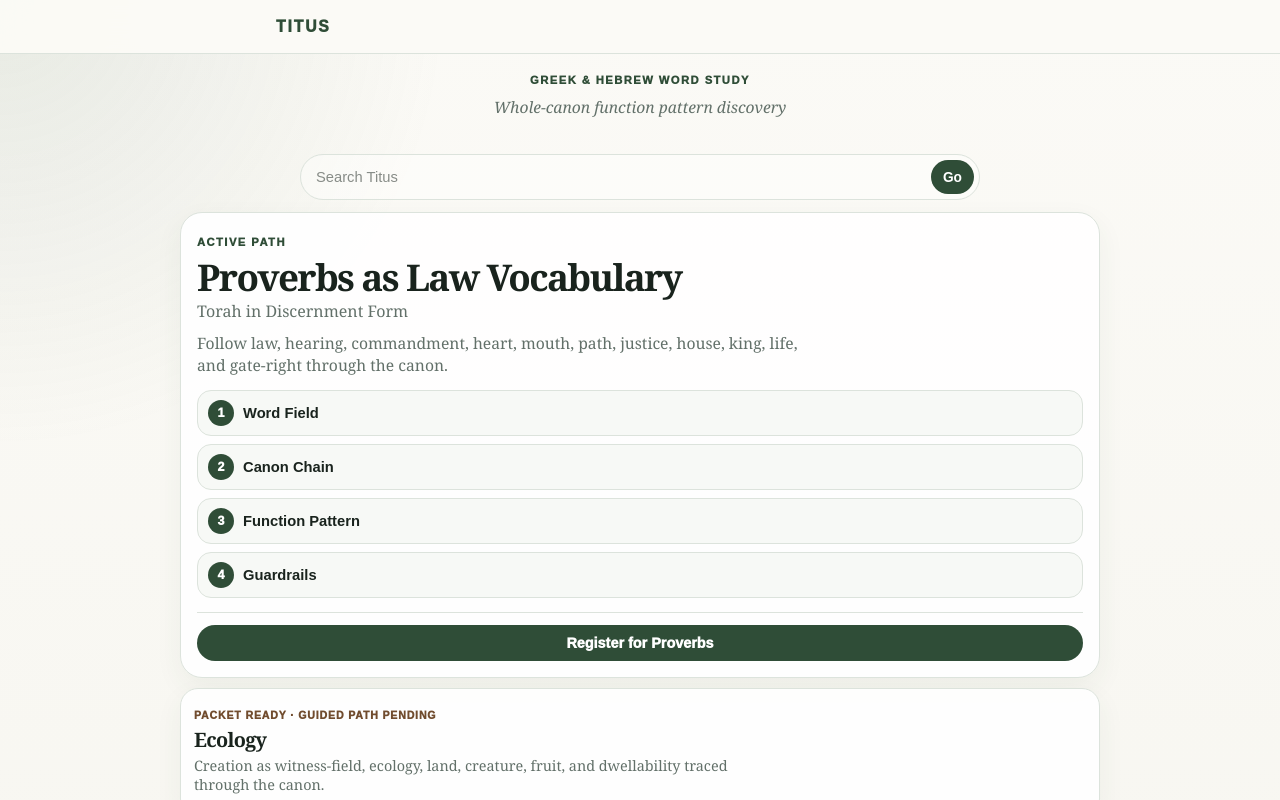
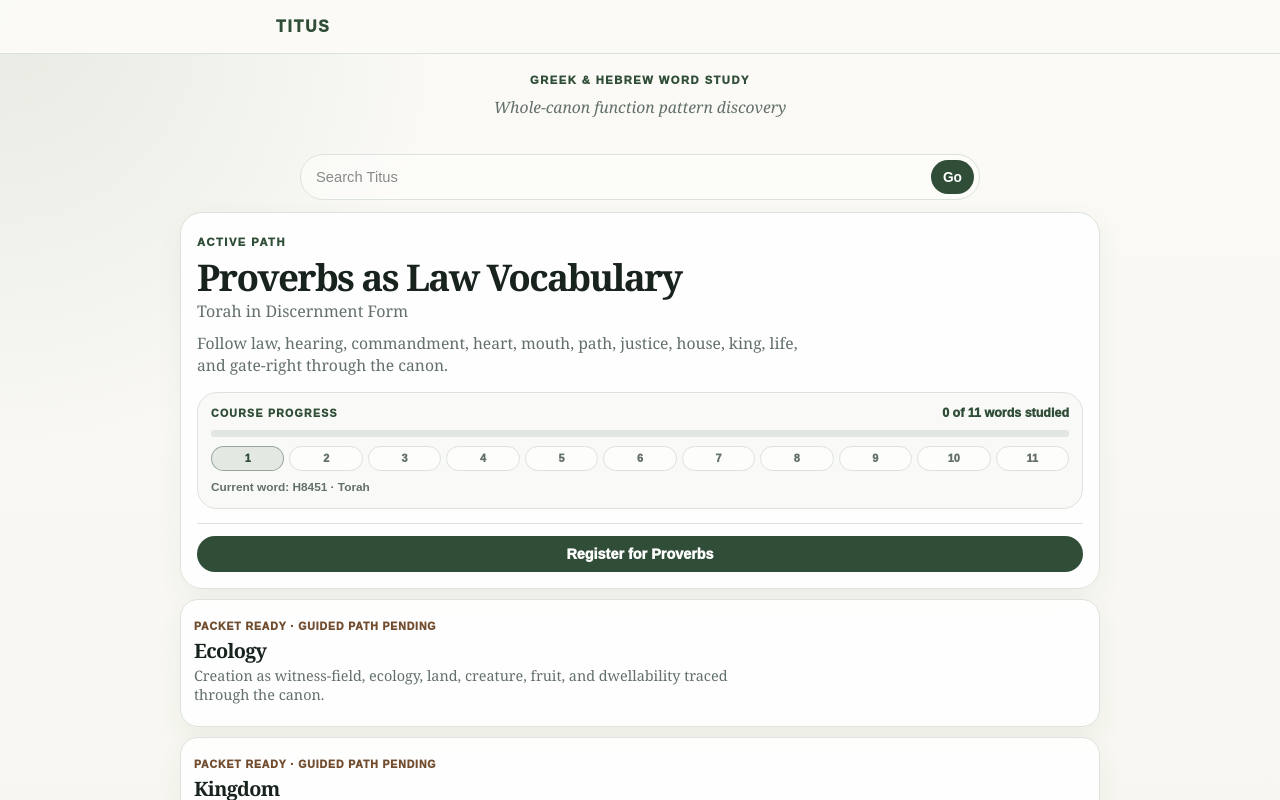
Before and after one commit to optical-lift/titus, a Next.js app: page / in a window 1280 px wide. Shown: the top 800 px of the page. Built offline with nearby package versions, Linux system fonts and the light colour scheme.

Commit message:
Add Proverbs course progress to home path

```diff
--- a/app/globals.css
+++ b/app/globals.css
@@ -3822,3 +3822,131 @@ body {
 }
 
 /* End Titus source-driven drawer progress */
+
+/* Titus global course progress */
+
+.titus-course-progress-card {
+  display: grid;
+  gap: 9px;
+  margin-top: 16px;
+  border: 1px solid var(--line);
+  border-radius: 20px;
+  background: rgba(238, 242, 236, 0.38);
+  padding: 13px;
+}
+
+.titus-course-progress-card__top {
+  display: flex;
+  align-items: center;
+  justify-content: space-between;
+  gap: 12px;
+  font-family: var(--ui-font);
+}
+
+.titus-course-progress-card__top span {
+  color: var(--accent-dark);
+  font-size: 0.66rem;
+  font-weight: 950;
+  letter-spacing: 0.12em;
+  line-height: 1;
+  text-transform: uppercase;
+}
+
+.titus-course-progress-card__top strong {
+  color: var(--accent-dark);
+  font-size: 0.78rem;
+  font-weight: 950;
+  line-height: 1.15;
+  text-align: right;
+}
+
+.titus-course-progress-card__track {
+  height: 7px;
+  overflow: hidden;
+  border-radius: 999px;
+  background: rgba(101, 125, 98, 0.16);
+}
+
+.titus-course-progress-card__track span {
+  display: block;
+  height: 100%;
+  border-radius: inherit;
+  background: var(--accent-dark);
+  transition: width 220ms ease;
+}
+
+.titus-course-progress-card__words {
+  display: grid;
+  grid-template-columns: repeat(11, minmax(0, 1fr));
+  gap: 5px;
+}
+
+.titus-course-progress-card__word {
+  display: grid;
+  place-items: center;
+  min-width: 0;
+  height: 25px;
+  border: 1px solid var(--line);
+  border-radius: 999px;
+  background: rgba(255, 255, 255, 0.68);
+  color: var(--muted);
+  font-family: var(--ui-font);
+  font-size: 0.68rem;
+  font-weight: 950;
+}
+
+.titus-course-progress-card__word.is-current {
+  border-color: rgba(47, 77, 55, 0.42);
+  background: rgba(101, 125, 98, 0.14);
+  color: var(--accent-dark);
+}
+
+.titus-course-progress-card__word.is-complete {
+  border-color: var(--accent-dark);
+  background: var(--accent-dark);
+  color: #fff;
+}
+
+.titus-course-progress-card p {
+  margin: 0;
+  color: var(--muted);
+  font-family: var(--ui-font);
+  font-size: 0.74rem;
+  font-weight: 800;
+  line-height: 1.28;
+}
+
+@media (max-width: 720px) {
+  .titus-course-progress-card {
+    margin-top: 14px;
+    border-radius: 18px;
+    padding: 12px;
+  }
+
+  .titus-course-progress-card__top {
+    align-items: start;
+  }
+
+  .titus-course-progress-card__top span {
+    font-size: 0.6rem;
+  }
+
+  .titus-course-progress-card__top strong {
+    font-size: 0.72rem;
+  }
+
+  .titus-course-progress-card__words {
+    gap: 4px;
+  }
+
+  .titus-course-progress-card__word {
+    height: 23px;
+    font-size: 0.62rem;
+  }
+
+  .titus-course-progress-card p {
+    font-size: 0.68rem;
+  }
+}
+
+/* End Titus global course progress */
--- a/app/page.tsx
+++ b/app/page.tsx
@@ -1,5 +1,7 @@
 import Link from "next/link";
 import { getHomeStudyPaths } from "@/data/titus/courses";
+
+import { TitusCourseProgress } from "@/components/titus-course-progress";
 
 const studySteps = [
   "Word Field",
@@ -55,14 +57,7 @@ export default function Home() {
                 {activePath.homeDescription ?? activePath.description}
               </p>
 
-              <div className="compact-outline" aria-label="Course outline">
-                {studySteps.map((step, index) => (
-                  <div className="compact-outline-row" key={step}>
-                    <span>{index + 1}</span>
-                    <p>{step}</p>
-                  </div>
-                ))}
-              </div>
+                            <TitusCourseProgress />
 
               <div className="compact-register-row">
                 <Link
--- a/components/course-word-lesson-shell.tsx
+++ b/components/course-word-lesson-shell.tsx
@@ -4,6 +4,8 @@ import Link from "next/link";
 import { useMemo, useState } from "react";
 import type { CourseWordLessonShell } from "@/data/titus/course-word-lessons";
 import { TitusLexStamp } from "@/components/titus-lex-stamp";
+
+import { TitusCourseProgressMarker } from "@/components/titus-course-progress";
 
 type CourseWordLessonShellViewProps = {
   shell: CourseWordLessonShell;
@@ -258,6 +260,7 @@ return (
         </div>
       </section>
 
-    </main>
+          <TitusCourseProgressMarker />
+</main>
   );
 }
--- /dev/null
+++ b/components/titus-course-progress.tsx
@@ -0,0 +1,246 @@
+"use client";
+
+import { useEffect, useMemo, useState } from "react";
+
+const STORAGE_KEY = "titus.course-progress.proverbs-law-vocabulary.v1";
+const EVENT_NAME = "titus-course-progress-updated";
+
+const LESSONS = [
+  { slug: "h8451", strongId: "H8451", label: "Torah" },
+  { slug: "h8085", strongId: "H8085", label: "Hear" },
+  { slug: "h4687", strongId: "H4687", label: "Command" },
+  { slug: "h3820", strongId: "H3820", label: "Heart" },
+  { slug: "h6310", strongId: "H6310", label: "Mouth" },
+  { slug: "h1870", strongId: "H1870", label: "Way" },
+  { slug: "h4941", strongId: "H4941", label: "Justice" },
+  { slug: "h6666", strongId: "H6666", label: "Righteous" },
+  { slug: "h2416", strongId: "H2416", label: "Life" },
+  { slug: "h2421", strongId: "H2421", label: "Live" },
+  { slug: "g3551", strongId: "G3551", label: "Nomos" },
+];
+
+type TitusCourseProgressState = {
+  completedLessonSlugs: string[];
+  currentLessonSlug?: string;
+  startedLessonSlugs?: string[];
+  updatedAt?: string;
+};
+
+function emptyProgress(): TitusCourseProgressState {
+  return {
+    completedLessonSlugs: [],
+    startedLessonSlugs: [],
+  };
+}
+
+function readProgress(): TitusCourseProgressState {
+  if (typeof window === "undefined") return emptyProgress();
+
+  try {
+    const raw = window.localStorage.getItem(STORAGE_KEY);
+    if (!raw) return emptyProgress();
+
+    const parsed = JSON.parse(raw) as TitusCourseProgressState;
+
+    return {
+      completedLessonSlugs: Array.isArray(parsed.completedLessonSlugs)
+        ? parsed.completedLessonSlugs
+        : [],
+      startedLessonSlugs: Array.isArray(parsed.startedLessonSlugs)
+        ? parsed.startedLessonSlugs
+        : [],
+      currentLessonSlug: parsed.currentLessonSlug,
+      updatedAt: parsed.updatedAt,
+    };
+  } catch {
+    return emptyProgress();
+  }
+}
+
+function writeProgress(next: TitusCourseProgressState) {
+  if (typeof window === "undefined") return;
+
+  window.localStorage.setItem(
+    STORAGE_KEY,
+    JSON.stringify({
+      ...next,
+      updatedAt: new Date().toISOString(),
+    }),
+  );
+
+  window.dispatchEvent(new Event(EVENT_NAME));
+}
+
+function mergeUnique(values: string[]) {
+  return Array.from(new Set(values.filter(Boolean)));
+}
+
+function lessonFromPath() {
+  if (typeof window === "undefined") return null;
+
+  const match = window.location.pathname.match(/\/lessons\/([^/?#]+)/i);
+  const slug = match?.[1]?.toLowerCase();
+
+  if (!slug) return null;
+
+  return LESSONS.find((lesson) => lesson.slug === slug) ?? null;
+}
+
+function markLessonStarted(lessonSlug: string) {
+  const existing = readProgress();
+
+  writeProgress({
+    ...existing,
+    currentLessonSlug: lessonSlug,
+    startedLessonSlugs: mergeUnique([...(existing.startedLessonSlugs ?? []), lessonSlug]),
+    completedLessonSlugs: mergeUnique(existing.completedLessonSlugs ?? []),
+  });
+}
+
+function markLessonCompleted(lessonSlug: string) {
+  const existing = readProgress();
+
+  writeProgress({
+    ...existing,
+    currentLessonSlug: lessonSlug,
+    startedLessonSlugs: mergeUnique([...(existing.startedLessonSlugs ?? []), lessonSlug]),
+    completedLessonSlugs: mergeUnique([...(existing.completedLessonSlugs ?? []), lessonSlug]),
+  });
+}
+
+export function TitusCourseProgressMarker() {
+  useEffect(() => {
+    const lesson = lessonFromPath();
+
+    if (!lesson) return;
+
+    markLessonStarted(lesson.slug);
+
+    const syncCompletion = () => {
+      const drawer = document.querySelector<HTMLElement>(".course-word-packet__drawer");
+      const text = drawer?.textContent ?? "";
+      const match = text.match(/DRAWER\s+(\d+)\s+OF\s+(\d+)/i);
+
+      if (!match) return;
+
+      const current = Number(match[1]);
+      const total = Number(match[2]);
+
+      if (Number.isFinite(current) && Number.isFinite(total) && total > 0 && current >= total) {
+        markLessonCompleted(lesson.slug);
+      }
+    };
+
+    const root = document.querySelector(".course-word-packet");
+    const observer = root
+      ? new MutationObserver(() => {
+          window.setTimeout(syncCompletion, 0);
+          window.setTimeout(syncCompletion, 80);
+        })
+      : null;
+
+    if (observer && root) {
+      observer.observe(root, {
+        childList: true,
+        subtree: true,
+        characterData: true,
+        attributes: true,
+      });
+    }
+
+    const onClick = () => {
+      window.setTimeout(syncCompletion, 0);
+      window.setTimeout(syncCompletion, 120);
+    };
+
+    syncCompletion();
+    document.addEventListener("click", onClick, true);
+
+    return () => {
+      observer?.disconnect();
+      document.removeEventListener("click", onClick, true);
+    };
+  }, []);
+
+  return null;
+}
+
+export function TitusCourseProgress() {
+  const [progress, setProgress] = useState<TitusCourseProgressState>(() => emptyProgress());
+
+  useEffect(() => {
+    const sync = () => setProgress(readProgress());
+
+    sync();
+
+    window.addEventListener(EVENT_NAME, sync);
+    window.addEventListener("storage", sync);
+
+    return () => {
+      window.removeEventListener(EVENT_NAME, sync);
+      window.removeEventListener("storage", sync);
+    };
+  }, []);
+
+  const completedSet = useMemo(
+    () => new Set(progress.completedLessonSlugs ?? []),
+    [progress.completedLessonSlugs],
+  );
+
+  const startedSet = useMemo(
+    () => new Set(progress.startedLessonSlugs ?? []),
+    [progress.startedLessonSlugs],
+  );
+
+  const completedCount = LESSONS.filter((lesson) => completedSet.has(lesson.slug)).length;
+  const percent = Math.round((completedCount / LESSONS.length) * 100);
+
+  const currentLesson =
+    LESSONS.find((lesson) => lesson.slug === progress.currentLessonSlug) ??
+    LESSONS.find((lesson) => !completedSet.has(lesson.slug)) ??
+    LESSONS[0];
+
+  return (
+    <section className="titus-course-progress-card" aria-label="Proverbs course progress">
+      <div className="titus-course-progress-card__top">
+        <span>Course progress</span>
+        <strong>
+          {completedCount} of {LESSONS.length} words studied
+        </strong>
+      </div>
+
+      <div className="titus-course-progress-card__track" aria-hidden="true">
+        <span style={{ width: `${percent}%` }} />
+      </div>
+
+      <div className="titus-course-progress-card__words" aria-label="Course vocabulary progress">
+        {LESSONS.map((lesson, index) => {
+          const completed = completedSet.has(lesson.slug);
+          const started = startedSet.has(lesson.slug) || currentLesson.slug === lesson.slug;
+
+          return (
+            <span
+              key={lesson.slug}
+              className={[
+                "titus-course-progress-card__word",
+                completed ? "is-complete" : "",
+                !completed && started ? "is-current" : "",
+              ]
+                .filter(Boolean)
+                .join(" ")}
+              title={`${lesson.strongId} · ${lesson.label}`}
+            >
+              {completed ? "✓" : index + 1}
+            </span>
+          );
+        })}
+      </div>
+
+      <p>
+        {completedCount === LESSONS.length
+          ? "Proverbs as Law Vocabulary is complete."
+          : `Current word: ${currentLesson.strongId} · ${currentLesson.label}`}
+      </p>
+    </section>
+  );
+}
```
